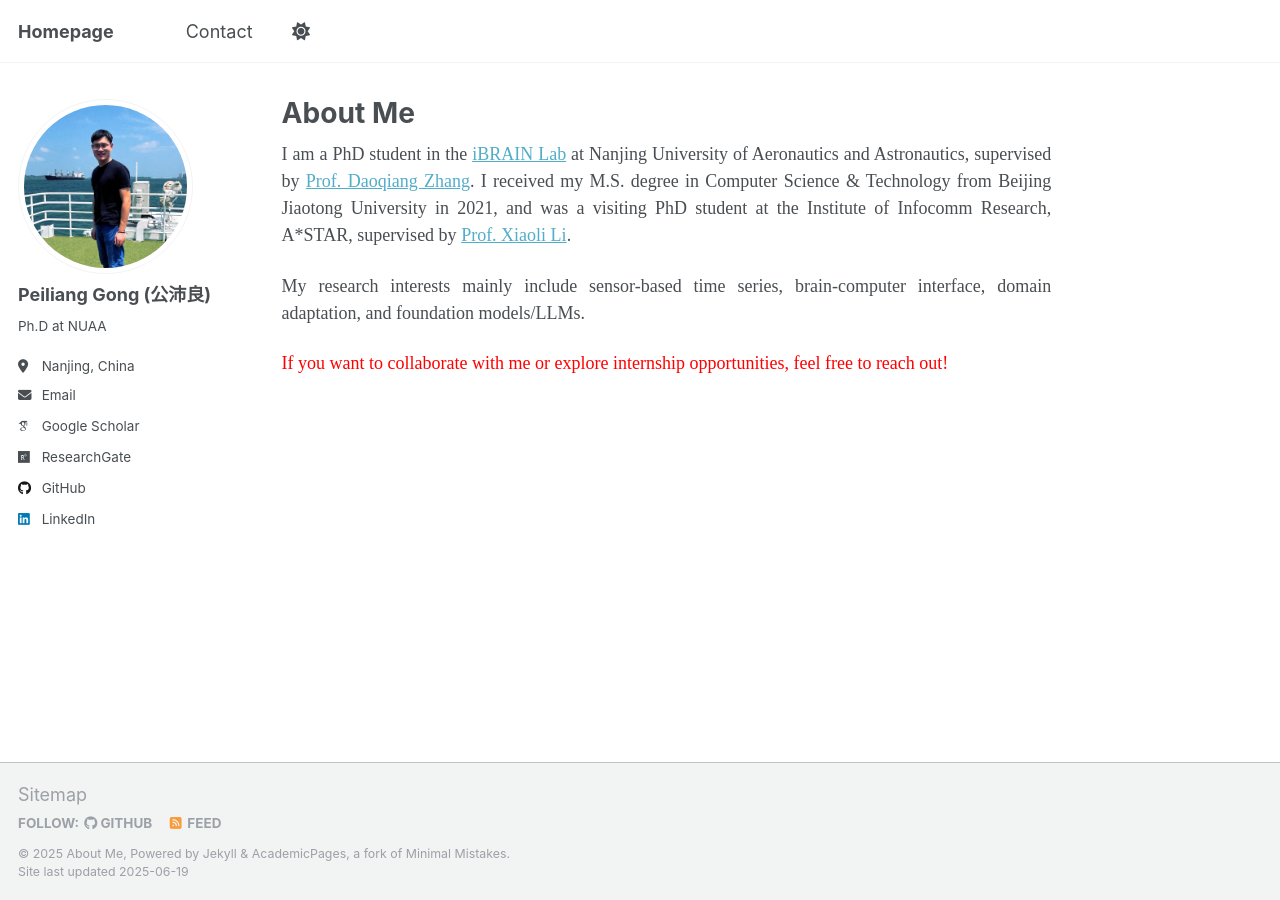
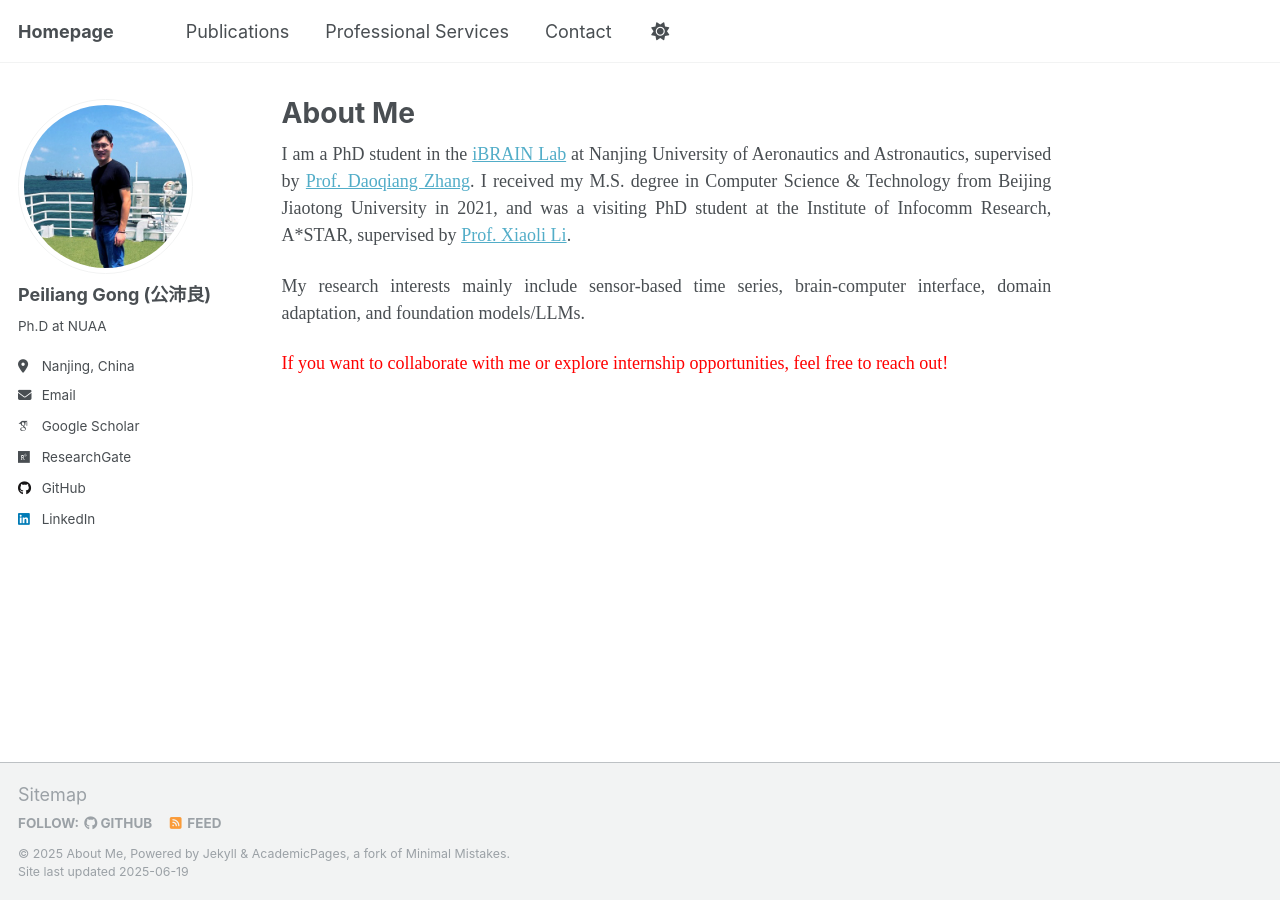
Before and after one commit to Tokenmw/Tokenmw.github.io, a Jekyll site: the page built from _pages/about.md, in a window 1280 px wide. Built offline with Jekyll 4.4.1, drawn with Linux system fonts in a browser that asks for light colours; some web fonts are replaced.

Commit message:
Update navigation.yml

```diff
--- a/_data/navigation.yml
+++ b/_data/navigation.yml
@@ -8,8 +8,11 @@
 #      Markdown formatted page while the second is generated using JSON.
 
 main:
-  # - title: "Publications"
-  #   url: /publications/
+  - title: "Publications"
+    url: /publications/
+
+  - title: "Professional Services"
+    url: /services/
 
   - title: "Contact"
     url: /contact/
```
